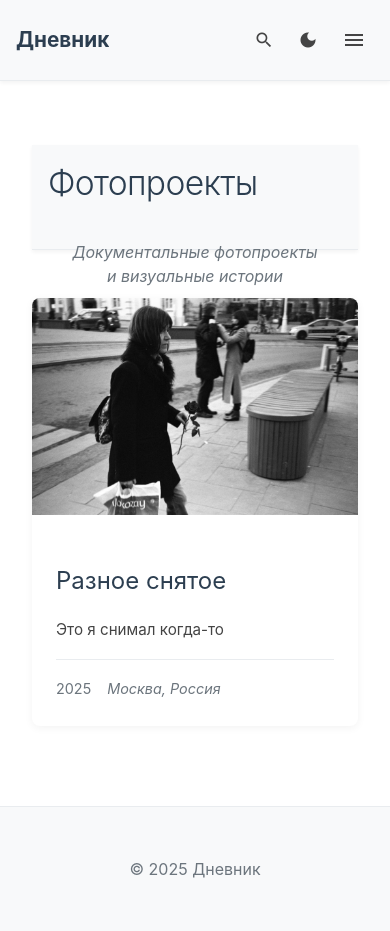
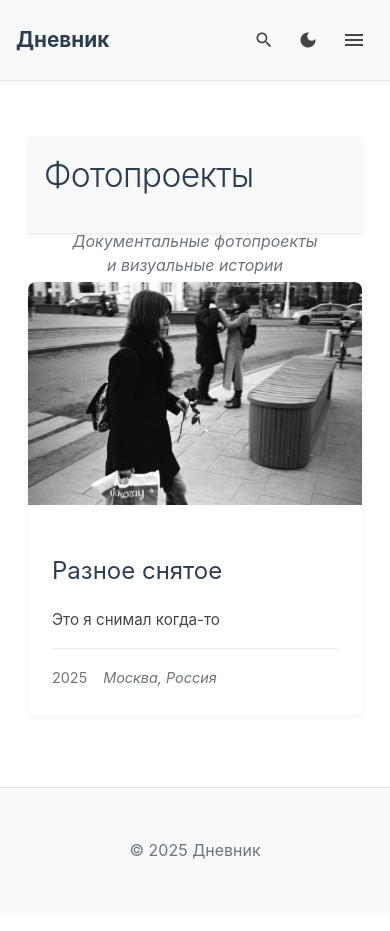
Before and after one commit to Xtoman/xtoman.github.io, a Jekyll site: the page built from photoprojects.html, in a window 390 px wide. Built offline with Jekyll 4.4.1, drawn with Linux system fonts in a browser that asks for light colours.

Commit message:
Fix photoprojects page description: break text and improve mobile layout

```diff
--- a/assets/css/style.css
+++ b/assets/css/style.css
@@ -889,6 +889,18 @@ body.menu-open::after {
     padding: 2rem 1rem;
 }
 
+@media (max-width: 480px) {
+    .photoprojects-page {
+        padding: 1.5rem 0.75rem;
+    }
+}
+
+@media (max-width: 360px) {
+    .photoprojects-page {
+        padding: 1.25rem 0.5rem;
+    }
+}
+
 .page-header {
     display: flex;
     flex-direction: column;
@@ -917,7 +929,11 @@ body.menu-open::after {
     line-height: 1.6;
     padding: 0;
     text-align: left;
+    word-break: normal;
+    hyphens: manual;
 }
+
+/* br в описании автоматически создает перенос строки */
 
 /* Сетка фотопроектов */
 .photoprojects-grid {
@@ -948,13 +964,46 @@ body.menu-open::after {
 }
 
 @media (max-width: 480px) {
+    .photoprojects-page {
+        padding: 1.5rem 0.75rem;
+    }
+
+    .page-header {
+        gap: 0.5rem;
+        margin-bottom: 2rem;
+        padding-bottom: 1.5rem;
+    }
+
     .page-header h1 {
         font-size: clamp(1.7rem, 9vw, 2.1rem);
     }
 
     .page-description {
-        font-size: 0.95rem;
+        font-size: 0.9rem;
         line-height: 1.5;
+        padding-right: 0.5rem;
+    }
+}
+
+@media (max-width: 360px) {
+    .photoprojects-page {
+        padding: 1.25rem 0.5rem;
+    }
+
+    .page-header {
+        gap: 0.4rem;
+        margin-bottom: 1.5rem;
+        padding-bottom: 1.25rem;
+    }
+
+    .page-header h1 {
+        font-size: clamp(1.6rem, 10vw, 1.9rem);
+    }
+
+    .page-description {
+        font-size: 0.85rem;
+        line-height: 1.4;
+        padding-right: 0.25rem;
     }
 }
 
--- a/photoprojects.html
+++ b/photoprojects.html
@@ -6,7 +6,7 @@ description: Документальные фотопроекты и визуал
 <div class="photoprojects-page">
     <header class="page-header">
         <h1>Фотопроекты</h1>
-        <p class="page-description">Документальные фотопроекты и визуальные истории</p>
+        <p class="page-description">Документальные фотопроекты<br>и визуальные истории</p>
     </header>
 
     <div class="photoprojects-grid">
```
